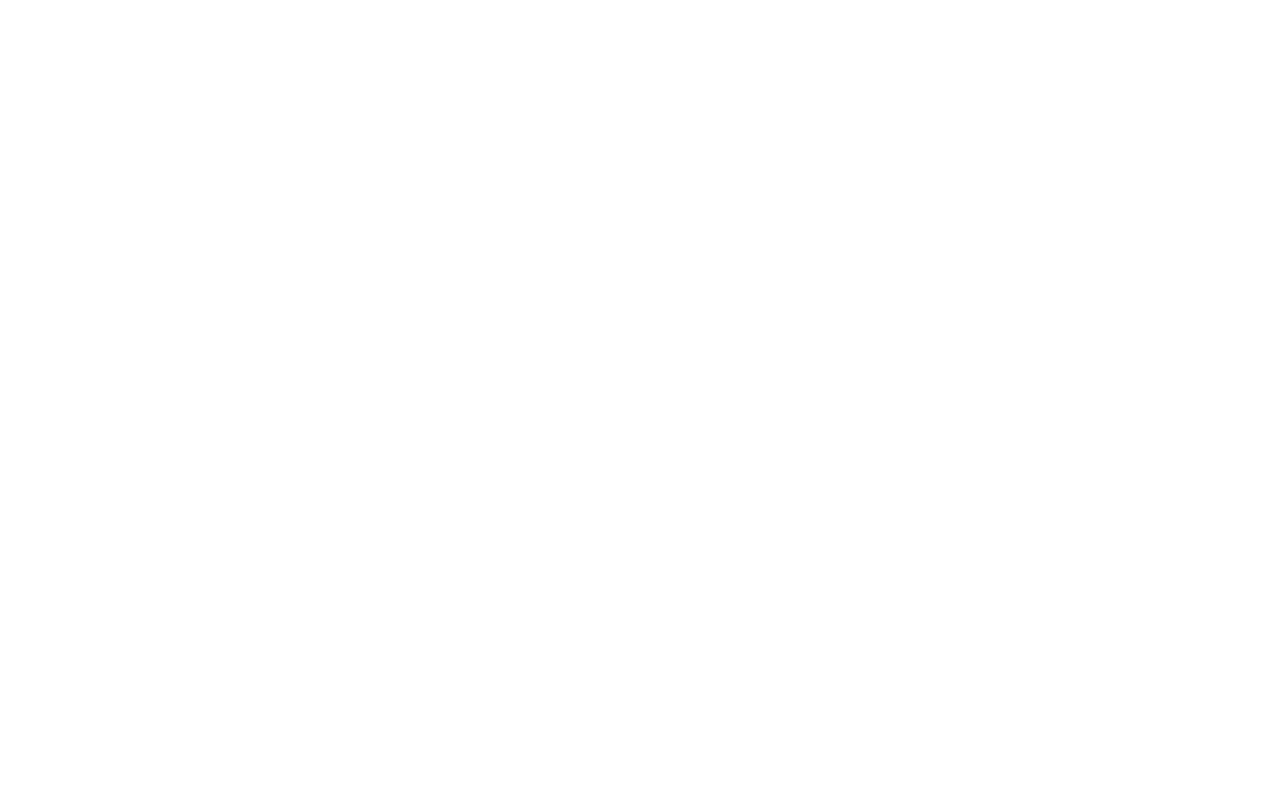
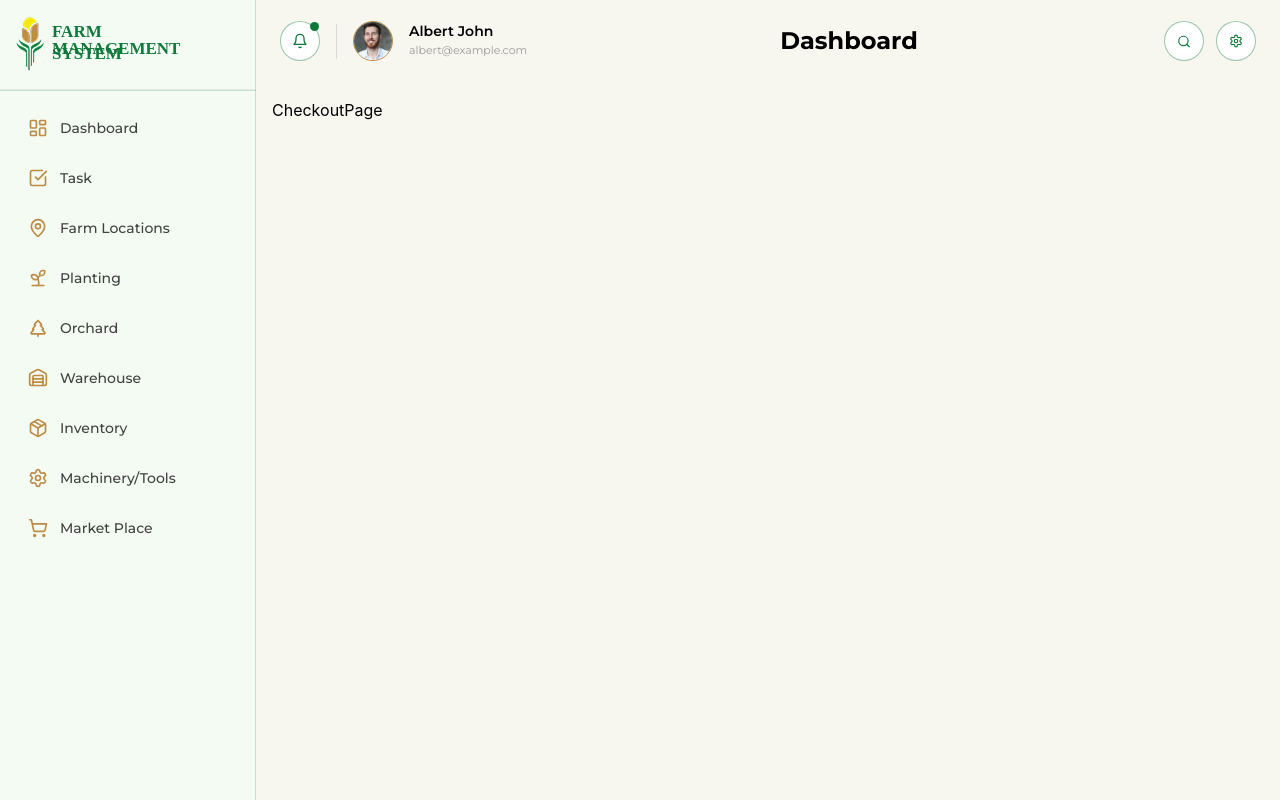
Before and after one commit to Kashan-2912/kissan360, a React (Vite) app: page /purchase/product/checkout in a window 1280 px wide. Before the commit this address had no page. Built offline with nearby package versions, Linux system fonts and the light colour scheme; a web font is replaced by a local one.

Commit message:
init checkout path and page

```diff
--- /dev/null
+++ b/src/pages/purchase/CheckoutPage.tsx
@@ -0,0 +1,9 @@
+
+
+const CheckoutPage = () => {
+  return (
+    <div>CheckoutPage</div>
+  )
+}
+
+export default CheckoutPage
--- a/src/pages/purchase/SinglePurchaseProduct.tsx
+++ b/src/pages/purchase/SinglePurchaseProduct.tsx
@@ -2,12 +2,17 @@ import { Button, Container, Image, Text, Title } from "@mantine/core";
 import { useState } from "react";
 import f5 from "../../assets/f5.png";
 import { AiOutlineClose } from "react-icons/ai";
+import { useNavigate } from "react-router-dom";
 
 const SinglePurchaseProduct = () => {
   //   const [quantity, setQuantity] = useState(1);
   const [isCartOpen, setIsCartOpen] = useState(false);
+  const navigate = useNavigate();
+  const [count, setCount] = useState(0);
 
-  const [count, setCount] = useState(0);
+  const handleCheckout = () => {
+      navigate("/purchase/product/checkout");
+  }
 
   return (
     <Container size="lg" py="xl" className="mt-[-25px]">
@@ -707,6 +712,7 @@ const SinglePurchaseProduct = () => {
             <div style={{ marginTop: "auto" }}>
               {/* Check Out Button */}
               <Button
+              onClick={handleCheckout}
                 style={{
                   width: "333px",
                   height: "44px",
--- a/src/routes/PurchaseRoutes.tsx
+++ b/src/routes/PurchaseRoutes.tsx
@@ -2,10 +2,12 @@ import { Route } from "react-router-dom";
 import DashboardLayout from "../layouts/DashboardLayout";
 import PurchaseProducts from "../pages/purchase/PurchaseProducts";
 import SinglePurchaseProduct from "../pages/purchase/SinglePurchaseProduct";
+import CheckoutPage from "../pages/purchase/CheckoutPage";
 
 export const PurchaseRoutes = (
   <Route path="/purchase" element={<DashboardLayout />}>
     <Route index element={<PurchaseProducts />} />
     <Route path="/purchase/product" element={<SinglePurchaseProduct />} />
+    <Route path="/purchase/product/checkout" element={<CheckoutPage />} />
   </Route>
 );
```
